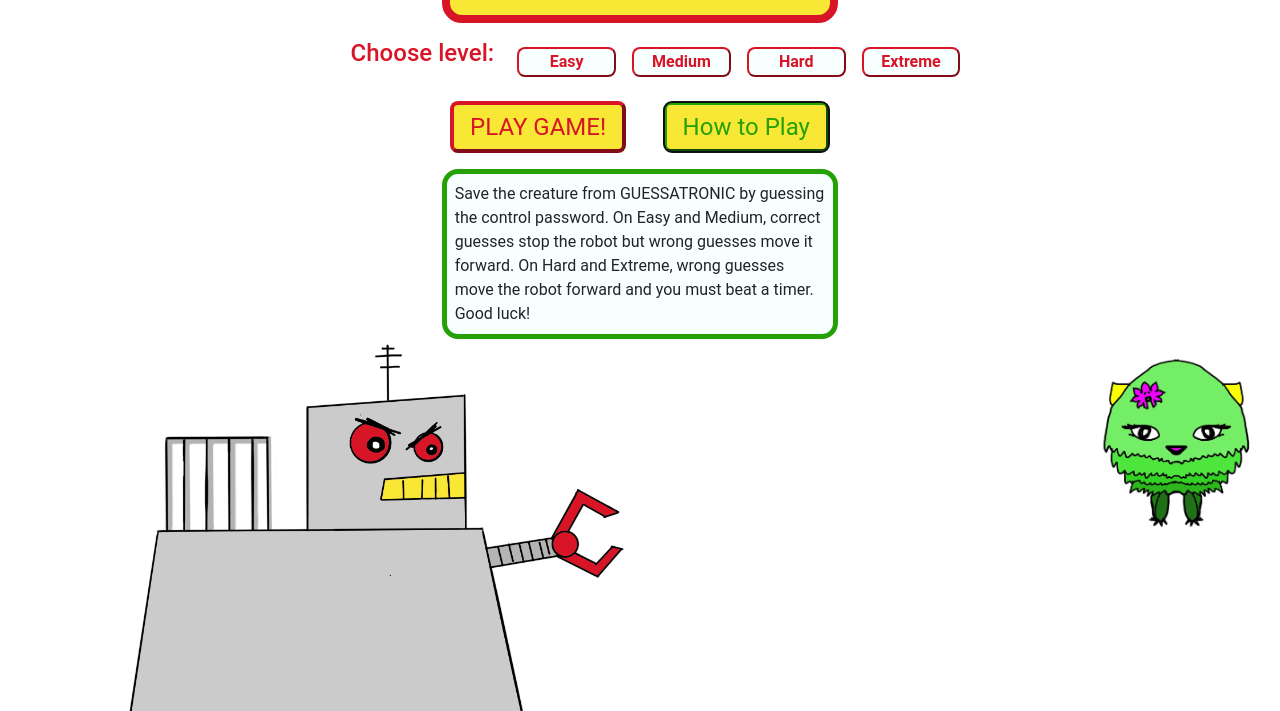
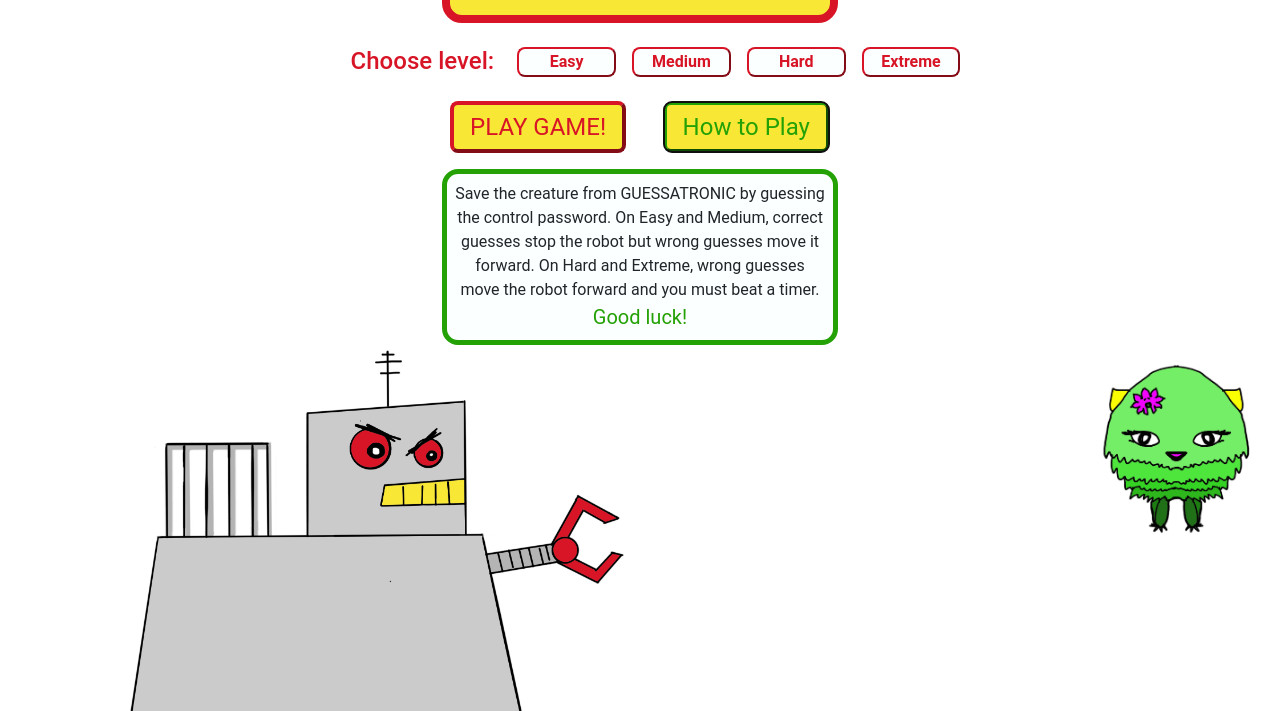
Before and after one commit to kkrog/guessatronic, a plain HTML site: page index.html in a window 1280 px wide. Both pictures are taken after a click on the button "How to Play". Shown: the part 89-800 px from the top of the page. Drawn offline with nearby package versions, Linux system fonts and the light colour scheme; a web font is replaced by a local one.

Commit message:
correct some top styling,start word lists

```diff
--- /dev/null
+++ b/easy.js
@@ -0,0 +1 @@
+const easyList=[hall,page,raw,rib,city,draw,list,wolf,wife,raid,take,live,roof,save,make,mean,host,like,pray,chip,lay,acid,glow,art,snub,lack,boat,fork,cane,care,sigh,car,rare,map,sale,bat,bond,goal,mass,hurl,hill,wage,bait,rage,goat,land,pit,unit,ward,mind,burn,weak,van,rush,bang,axis,cast,file,find,last,vain,band,wall,tie,beg,turn,coma,load,fish,cute,rock,stay,bind,meat,gem,lace,riot,pole,eaux,feed,lung,good,fade,pen,cry,time,wash,toll,dark,wood,way,heel,law,pat,red,wake,nap,cell,moon,aid,arch,just,win,tip,soil,view,soak,flu,veil,soul,fax,pipe,nut,dive,fool,game,stem,jet,pig,rest,tape,silk,lid,hide,debt,job,mine,bank,mile,tidy,cow,ally,poll,slot,tree,bean,sail,brag,clay,desk,lazy,loan,poem,free,pest,era,tone,neck,stab,disk,fail,maze,pot,shop,hand,lead,log,slap,plan,tap,poor,main,act,wing,jail,AIDS,race,joke,tear,lift,lie,loop,dump,top,hip,halt,belt,wave,deny,hurt,seed,heat,urge,age,loud,man,step,lean,lost,part,word,pawn,pull,mill,heir,navy,coal,date,fat,blue,set,peak,code,die,get,wind,node,pour,deer,shy,sin,nun,size];
--- a/index.html
+++ b/index.html
@@ -31,8 +31,8 @@
         </div>
     <!--keep howTo hidden, prevent play start if displayed-->
         <div class="row d-flex justify-content-center">
-            <div  id="howToWrap" class="col-12 col-md-6 col-lg-4">
-                <p id="howTo">Save the creature from GUESSATRONIC by guessing the control password. On Easy and Medium, correct guesses stop the robot but wrong guesses move it forward. On Hard and Extreme, wrong guesses move the robot forward and you must beat a timer. Good luck!</p>
+            <div  id="howToWrap" class="col-12 col-md-6 col-lg-4 text-center">
+                <p id="howTo">Save the creature from GUESSATRONIC by guessing the control password. On Easy and Medium, correct guesses stop the robot but wrong guesses move it forward. On Hard and Extreme, wrong guesses move the robot forward and you must beat a timer.<br><span>Good luck!</span></p>
             </div>
         </div>
         <div class="row">
--- /dev/null
+++ b/medium.js
@@ -0,0 +1 @@
+const mediumList=[road,loose,serve,meat,flush,mill,sacred,flood,aspect,murder,news,bleed,nuance,low,share,wild,oven,duty,tiptoe,deadly,visual,win,belong,legend,tablet,feel,thank,opera,poison,assume,beef,full,shelf,social,damage,loop,panel,carrot,die,king,star,irony,ignore,method,fresh,worker,brake,volume,green,seek,late,diet,nest,cafe,jet,reward,crack,plain,disk,speed,cow,god,cute,dog,buy,upset,free,march,gravel,card,dine,tape,soar,eat,coup,front,woman,arena,employ,smash,load,oil,mood,oral,view,knot,agenda,hard,policy,home,guilt,accept,basin,tribe,value,dragon,graze,quiet,brave,twist,float,lawyer,able,fast,ghost,resort,plug,firm,decide,gift,order,tax,wake,pot,hay,depend,gutter,mark,result,inject,giant,habit,palm,Venus,voyage,rotten,boat,gas,bench,cheque,repeat,miss,west,drop,crude,warm,calm,self,velvet,ready,wound,useful,top,model,fork,punish,work,petty,pole,back,shorts,heavy,engine,stick,filter,water,middle,clean,brick,dilute,bet,branch,bus,form,hiccup,deep,refund,canvas,pipe,give,school,favour,punch,father,meal,draw,lily,weak,pepper,broken,option,ample,wood,breeze,sound,insert,wire,hole,gain,sweet,virus,facade,wonder,lion,risk,refuse,peanut,bottle,date,palace,oppose,trial,trance,cancel,world,wrong,injury,debut,ban,suntan,thanks,lift,writer,fly,fire,shine,prayer,gold,unit,bring,read,sense,slump,bolt,mole,tip,ritual,coffin,monk,ratio,age,wrist,final,queue,fraud,chop,drift,piece,mix];
--- a/style.css
+++ b/style.css
@@ -27,6 +27,7 @@ body{
     overflow-x: hidden;
     overflow-y: hidden;
 }
+
 #gametitle{
     font-family: 'Luckiest Guy','Roboto',sans-serif;
     color: rgb(216,21,38);
@@ -44,6 +45,7 @@ body{
     text-align: right;
     font-family: 'Luckiest Guy','Roboto',sans-serif;
     color: rgb(216,21,38);
+    margin-top: .5rem;
 }
 #levelWrap button{
     margin:.5rem;
@@ -53,7 +55,7 @@ body{
     font-size: 1rem;
     color: rgb(216,21,38);
     border-color: rgb(216,21,38);
-    background-color: rgba(213, 255, 253,.2);
+    background-color: rgba(213, 255, 253,.1);
 }
 #levelWrap button:hover{
     background-color: rgb(249,231,54);
@@ -78,13 +80,18 @@ body{
 }
 #howTo{
     display: none;
-    background-color:rgba(213,255,253,.2);
+    background-color:rgba(213,255,253,.1);
     border: 5px solid #24a105;
     border-radius: 1rem;
     padding: .5rem;
     font-family: 'Nanum Gothic','Roboto',sans-serif;
     font-weight: 400;
     margin: 0 auto;
+}
+#howTo span{
+    font-family: 'Luckiest Guy','Roboto',sans-serif;
+    font-size: 1.25rem;
+    color: #24a105;
 }
 /*be sure to increase #howTo max-width for smaller screens*/
 #robot {
```
Also changed, not shown: extreme.js (added), hard.js (added).
